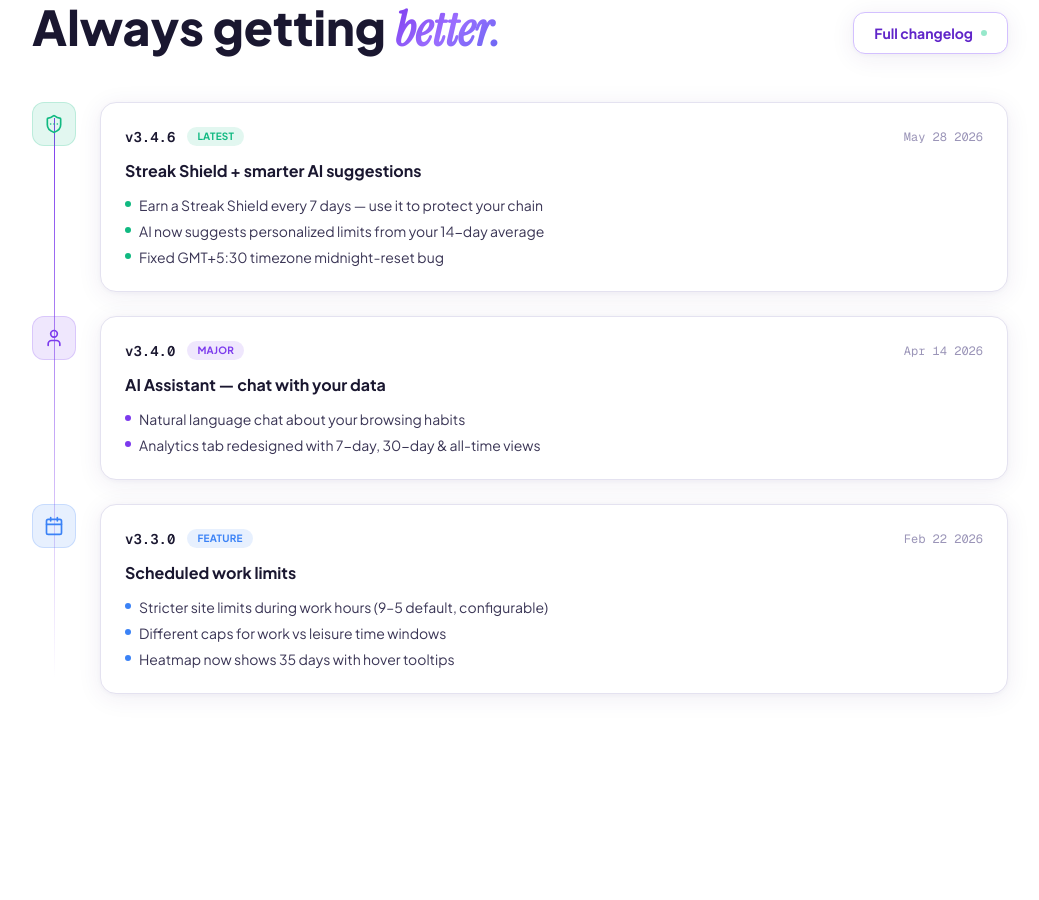
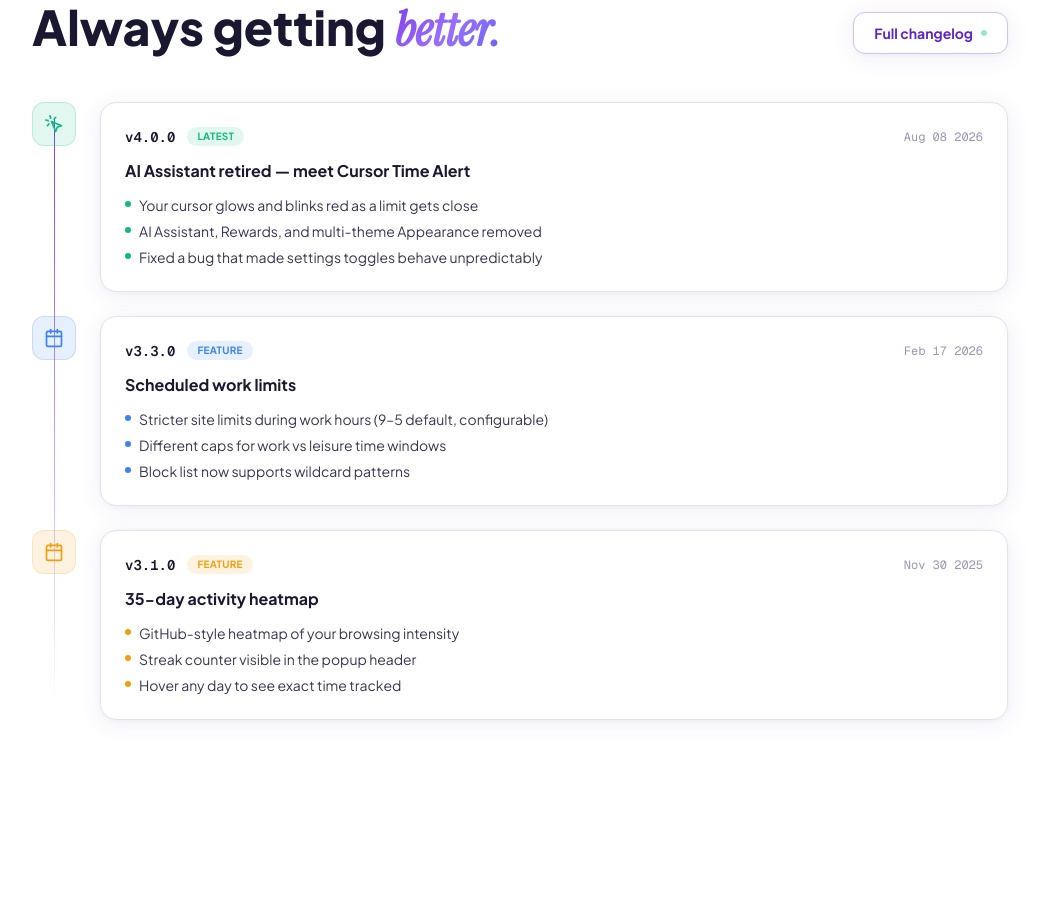
Before and after one commit to ShaikAyub7/browser-extension-website, a Next.js app: page / in a window 1280 px wide. Shown: the part 3620-4520 px from the top of the page, without its empty margins (120-1159 px from the left). Built offline with nearby package versions, Linux system fonts and the light colour scheme.

Commit message:
feat: add "failed" tag option to Release interface and update related components

```diff
--- a/components/WhatsNewClient.tsx
+++ b/components/WhatsNewClient.tsx
@@ -17,7 +17,7 @@ function ChangeBadge({kind}:{kind:ChangeKind}) {
   );
 }
 
-function VersionTag({tag}:{tag:"latest"|"major"|"hotfix"|"comingSoon"}) {
+function VersionTag({tag}:{tag:"latest"|"major"|"hotfix"|"comingSoon"|"failed"}) {
   const c = TAG_CONFIG[tag];
   return (
     <span className="inline-block text-[10px] font-mono font-bold px-2.5 py-0.5 rounded-full border uppercase tracking-widest"
--- a/components/dashboard/DashboardClient.tsx
+++ b/components/dashboard/DashboardClient.tsx
@@ -597,10 +597,6 @@ const [dashboard, setDashboard] =
         </section>
         </>
         }
-
-
-
-
         <section className="glass rounded-[2rem] p-7">
           <div className="flex items-center gap-3 mb-5">
             <div className="w-11 h-11 rounded-2xl flex items-center justify-center" style={{ background: "var(--pill-bg)", color: "var(--pill-color)" }}>
--- a/data.ts
+++ b/data.ts
@@ -1,5 +1,6 @@
 import { Users,Clock,Star,Lock, Apple, Brain, Moon, Trophy , Download, Settings, Globe, BarChart, Lightbulb, Figma, Github, Twitter, Youtube, Calendar, User, ShieldEllipsis, TestTube2, ToyBrick } from "lucide-react";
 import { ChangeKind, Release, Stat } from "./types";
+import { MousePointerClick } from "lucide-react";
 
 export const links = [
       { href: "/dashboard",   label: "Dashboard", badge: true },
@@ -71,23 +72,25 @@ export const FAQS = [
 
 export const RELEASES: Release[] = [
   {
-    version:"3.4.6", date:"May 28 2026", tag:"comingSoon",
+    version: "4.0.0", date: "Aug 08 2026", tag: "major",
 
-    headline:"Smarter AI suggestions & streak shields",
-    summary:"This release polishes the AI assistant, adds a streak-shield consumable so one bad day doesn't break your chain, and fixes a handful of timezone edge-cases.",
-    highlight:"Streak Shield",
-    changes:[
-      {kind:"new",     text:"Streak Shield: earn one shield every 7 days. Activate it to protect your streak when life happens."},
-      {kind:"new",     text:"AI assistant now suggests personalised daily limits based on your 14-day average."},
-      {kind:"improved",text:"AI prompt context now includes hourly breakdown, making suggestions significantly more accurate."},
-      {kind:"improved",text:"Heatmap tooltip now shows exact minutes instead of a generic intensity label."},
-      {kind:"fixed",   text:"Timezone bug that caused midnight reset to fire 1 hour early in GMT+5:30 (IST) regions."},
-      {kind:"fixed",   text:"Focus mode occasionally failed to redirect already-open tabs — now blocked on activation."},
-      {kind:"fixed",   text:"Streak counter showed incorrect value after manual date change in system clock."},
+    headline: "AI Assistant retired — meet Cursor Time Alert",
+    summary: "Based on user feedback, we've pulled the AI Assistant and the Rewards/gamification system out of the extension entirely, simplified Appearance down to a plain dark/light toggle, and shipped a new always-on feature that doesn't need an API key: your cursor now warns you directly as you approach a limit.",
+    highlight: "Cursor Time Alert",
+    changes: [
+      {kind:"new",     text:"Cursor Time Alert: your cursor glows red and blinks faster as a site or your daily limit gets close — so you notice even when you've drifted off task."},
+      {kind:"removed", text:"AI Assistant tab removed, along with all Anthropic-API-key-based chat and insight features."},
+      {kind:"removed", text:"Rewards tab removed — badges, XP, and streak-as-a-game mechanics are gone."},
+      {kind:"removed", text:"Appearance panel (multi-theme, accent-color picker) removed and replaced with a simple dark/light mode toggle."},
+      {kind:"removed", text:"Dashboard Widgets configuration panel removed."},
+      {kind:"fixed",   text:"Popup was loading its script twice (a legacy duplicate include), which made settings toggles behave unpredictably."},
+      {kind:"fixed",   text:"Missing charset declaration was corrupting special characters (·, …, —) in the UI — replaced with plain text for reliability."},
+      {kind:"fixed",   text:"Notification icon pointed to a missing file and rendered blank."},
+      {kind:"improved",text:"Refreshed app icon and added Web Store promotional tile images."},
     ],
   },
   {
-    version:"3.4.0", date:"Apr 14 2026", tag:"major",
+    version:"3.4.0", date:"Apr 14 2026", tag:"failed",
     headline:"AI Assistant — chat with your data",
     summary:"The biggest release since v3.0. Tab Time Tracker now ships with a built-in AI chat panel powered by the Anthropic API. Ask it anything about your habits and get actionable advice.",
     highlight:"AI Assistant",
@@ -190,11 +193,12 @@ export const KIND_CONFIG: Record<ChangeKind,{label:string;color:string;bg:string
   security: {label:"Security", color:"#8B5CF6",bg:"#F5F3FF",border:"#DDD6FE",icon:"⚠"},
 };
 
-export const TAG_CONFIG: Record<"latest"|"major"|"hotfix"|"comingSoon",{label:string;color:string;bg:string;border:string}> = {
+export const TAG_CONFIG: Record<"latest"|"major"|"hotfix"|"comingSoon"|"failed",{label:string;color:string;bg:string;border:string}> = {
   latest:  {label:"Latest",  color:"#10B981",bg:"#ECFDF5",border:"#A7F3D0"},
   major:   {label:"Major",   color:"#7C3AED",bg:"#F5F3FF",border:"#DDD6FE"},
   hotfix:  {label:"Hotfix",  color:"#F97316",bg:"#FFF7ED",border:"#FED7AA"},
   comingSoon: {label:"Coming Soon", color:"#10B981",bg:"#F9FAFB",border:"#A7F3D0"},
+  failed: {label:"Failed", color:"#EF4444",bg:"#FEF2F2",border:"#FECACA"},
 };
 
 export const TIPS = [
@@ -278,47 +282,47 @@ export const DEMO_SITES = [
   { name: "figma.com", emoji: Figma, color: "#8B5CF6", time: 22, limit: 120 },
 ];
 
-
 export const UPDATES = [
   {
-    version: "3.4.6",
-    date: "May 28 2026",
+    version: "4.0.0",
+    date: "Aug 08 2026",
     badge: "latest",
     badgeColor: "#10B981",
     badgeBg: "rgba(16,185,129,0.12)",
-    icon: ShieldEllipsis,
-    title: "Streak Shield + smarter AI suggestions",
+    icon: MousePointerClick,
+    title: "AI Assistant retired — meet Cursor Time Alert",
     items: [
-      "Earn a Streak Shield every 7 days — use it to protect your chain",
-      "AI now suggests personalized limits from your 14-day average",
-      "Fixed GMT+5:30 timezone midnight-reset bug",
-    ],
-  },
-  {
-    version: "3.4.0",
-    date: "Apr 14 2026",
-    badge: "major",
-    badgeColor: "#7C3AED",
-    badgeBg: "rgba(124,58,237,0.12)",
-    icon: User,
-    title: "AI Assistant — chat with your data",
-    items: [
-      "Natural language chat about your browsing habits",
-      "Analytics tab redesigned with 7-day, 30-day & all-time views",
+      "Your cursor glows and blinks red as a limit gets close",
+      "AI Assistant, Rewards, and multi-theme Appearance removed",
+      "Fixed a bug that made settings toggles behave unpredictably",
     ],
   },
   {
     version: "3.3.0",
-    date: "Feb 22 2026",
+    date: "Feb 17 2026",
     badge: "feature",
     badgeColor: "#3B82F6",
     badgeBg: "rgba(59,130,246,0.12)",
-    icon:Calendar,
+    icon: Calendar,
     title: "Scheduled work limits",
     items: [
       "Stricter site limits during work hours (9–5 default, configurable)",
       "Different caps for work vs leisure time windows",
-      "Heatmap now shows 35 days with hover tooltips",
+      "Block list now supports wildcard patterns",
+    ],
+  },
+  {
+    version: "3.1.0",
+    date: "Nov 30 2025",
+    badge: "feature",
+    badgeColor: "#F59E0B",
+    badgeBg: "rgba(245,158,11,0.12)",
+    icon: Calendar,
+    title: "35-day activity heatmap",
+    items: [
+      "GitHub-style heatmap of your browsing intensity",
+      "Streak counter visible in the popup header",
+      "Hover any day to see exact time tracked",
     ],
   },
 ];
--- a/types.ts
+++ b/types.ts
@@ -12,7 +12,7 @@ export interface Stat {
 export interface Release {
   version: string;
   date: string;
-  tag?: "latest"|"major"|"hotfix"|"comingSoon";
+  tag?: "latest"|"major"|"hotfix"|"comingSoon"|"failed";
   headline: string;
   summary: string;
   changes: Change[];
```
Lines whose indentation alone changed are shown as unchanged.
